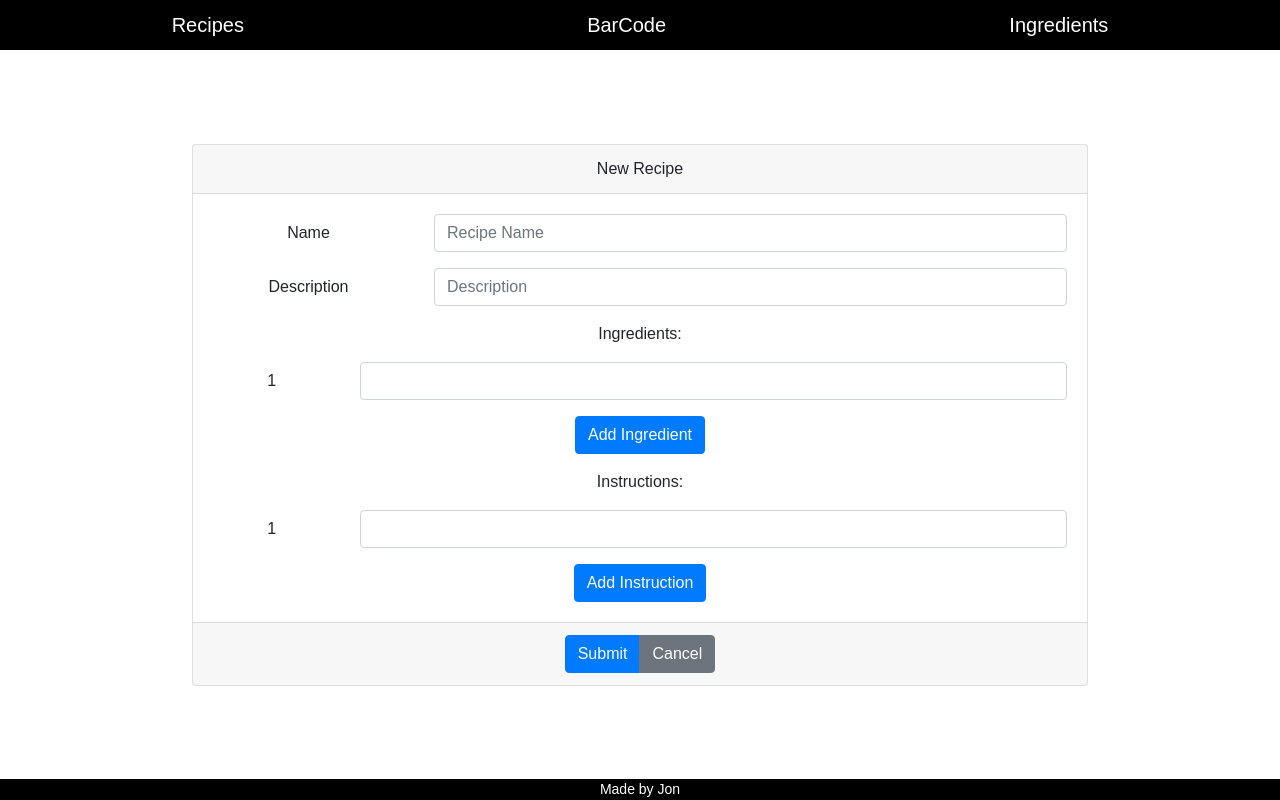
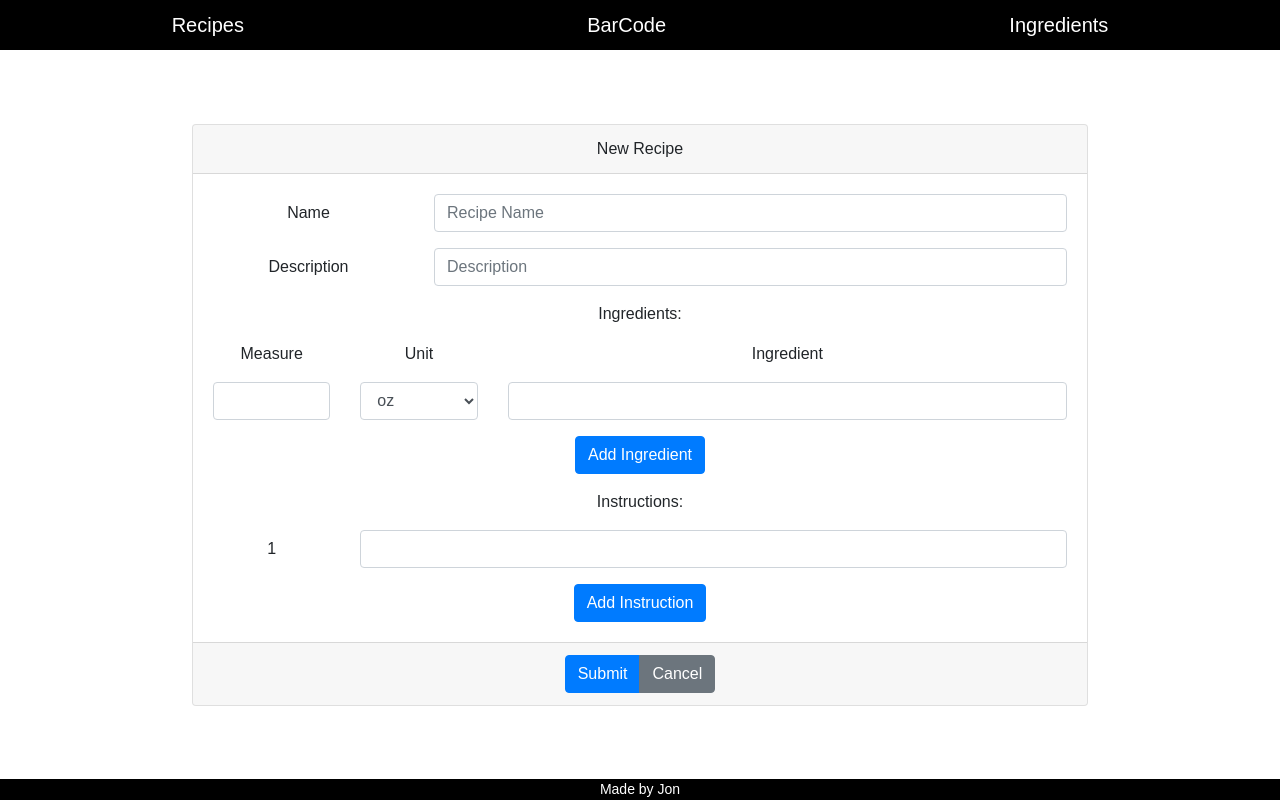
Before and after one commit to jhlindell/Cocktails-app, a React (Create React App) app: page /recipes/create in a window 1280 px wide. Built offline with nearby package versions, Linux system fonts and the light colour scheme.

Commit message:
more complicated ingredients completed. unit and measure added

```diff
--- a/src/components/Recipes/RecipeCreate.jsx
+++ b/src/components/Recipes/RecipeCreate.jsx
@@ -1,15 +1,12 @@
 import React, { Component } from 'react';
 import {
   Button,
-  Card,
-  CardBody,
-  CardFooter,
-  CardHeader,
+  Card, CardBody, CardFooter, CardHeader,
   Col,
   Form,
   FormGroup,
   Input,
-  Label
+  Label,
 } from 'reactstrap';
 
 
@@ -25,7 +22,13 @@ class RecipeCreate extends Component {
     this.state = {
       name: '',
       description: '',
-      ingredients: [''],
+      ingredients: [
+        {
+          measure: '',
+          unit: 'oz',
+          ingredient: ''
+        }
+      ],
       instructions: [''],
       errors: {
         name: '',
@@ -61,30 +64,60 @@ class RecipeCreate extends Component {
   handleIngredientChange = (event) => {
     const target = event.target;
     const value = target.value;
-    const index = Number(target.name);
+    const name = target.name;
+    const index = Number(target.dataset.index);
     const ingArray = this.state.ingredients;
-    ingArray[index] = value;
+    ingArray[index][name] = value;
     this.setState({ ingredients: ingArray});
   }
 
   addIngredient = () => {
     const ingArray = this.state.ingredients;
-    ingArray.push('');
+    ingArray.push({measure: '', unit: 'oz', ingredient: '' });
     this.setState({ ingredients: ingArray});
   }
 
   renderIngredients = () => {
     return (
       <div>
+        <FormGroup row>
+          <Col sm={2}>Measure</Col>
+          <Col sm={2}>Unit</Col>
+          <Col sm={8}>Ingredient</Col>
+        </FormGroup>
         {this.state.ingredients.map((ingredient, index) => {
           return <FormGroup key={index} row>
-            <Label for={`ingredient${index}`} sm={2}>{index + 1}</Label>
-            <Col sm={10}>
-              <Input name={index}
+            <Col sm={2}>
+              <Input name="measure"
+                id={`measure${index}`}
+                data-index={index}
+                type="text"
+                onChange={(e) => this.handleIngredientChange(e)}
+                value={this.state.ingredients[index].measure} />
+            </Col>
+            <Col sm={2}>
+            <Input name="unit"
+              type="select"
+              id={`unit${index}`}
+              data-index={index}
+              onChange={(e) => this.handleIngredientChange(e)}
+              value={this.state.ingredients[index].unit}>
+                <option>oz</option>
+                <option>tbsp</option>
+                <option>tsp</option>
+                <option>dash</option>
+                <option>drops</option>
+                <option>each</option>
+                <option>piece</option>
+          </Input>
+            </Col>
+            <Col sm={8}>
+              <Input name="ingredient"
                 id={`ingredient${index}`}
+                data-index={index}
                 type="text"
                 onChange={(e, index) => {this.handleIngredientChange(e, index)}}
-                value={this.state.ingredients[index]} />
+                value={this.state.ingredients[index].ingredient} />
             </Col>
           </FormGroup>
         })}
```
